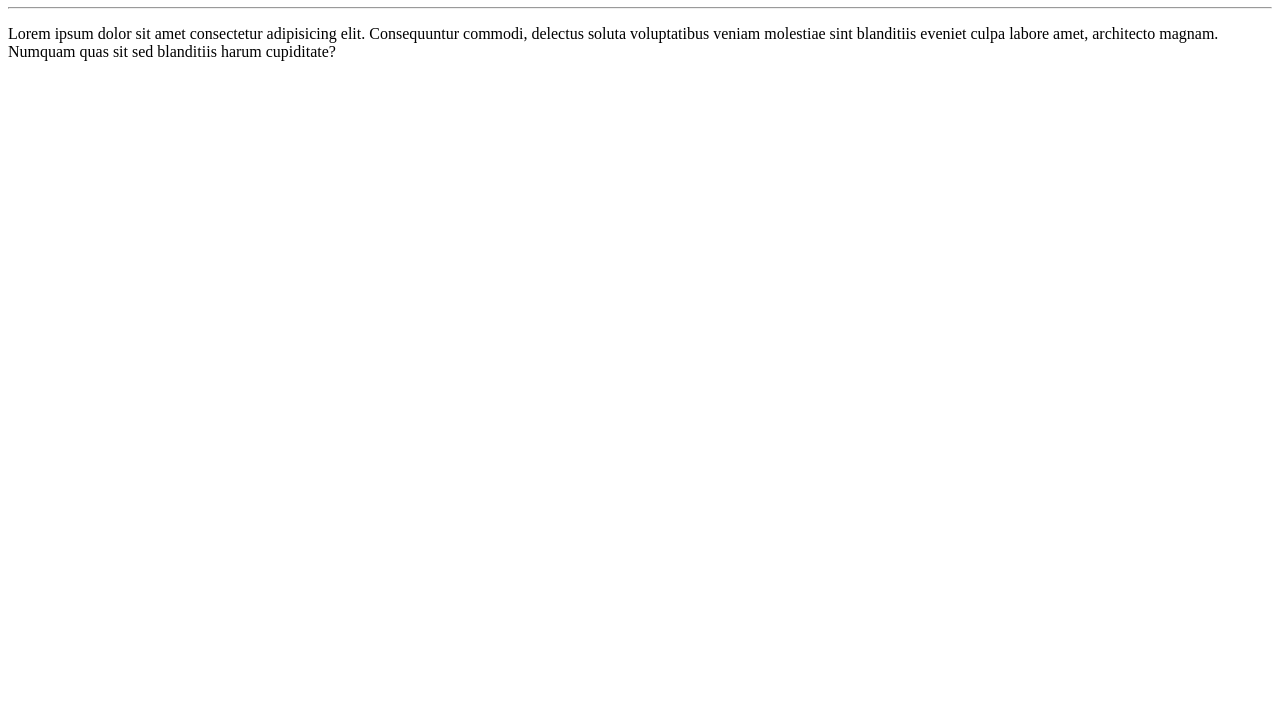
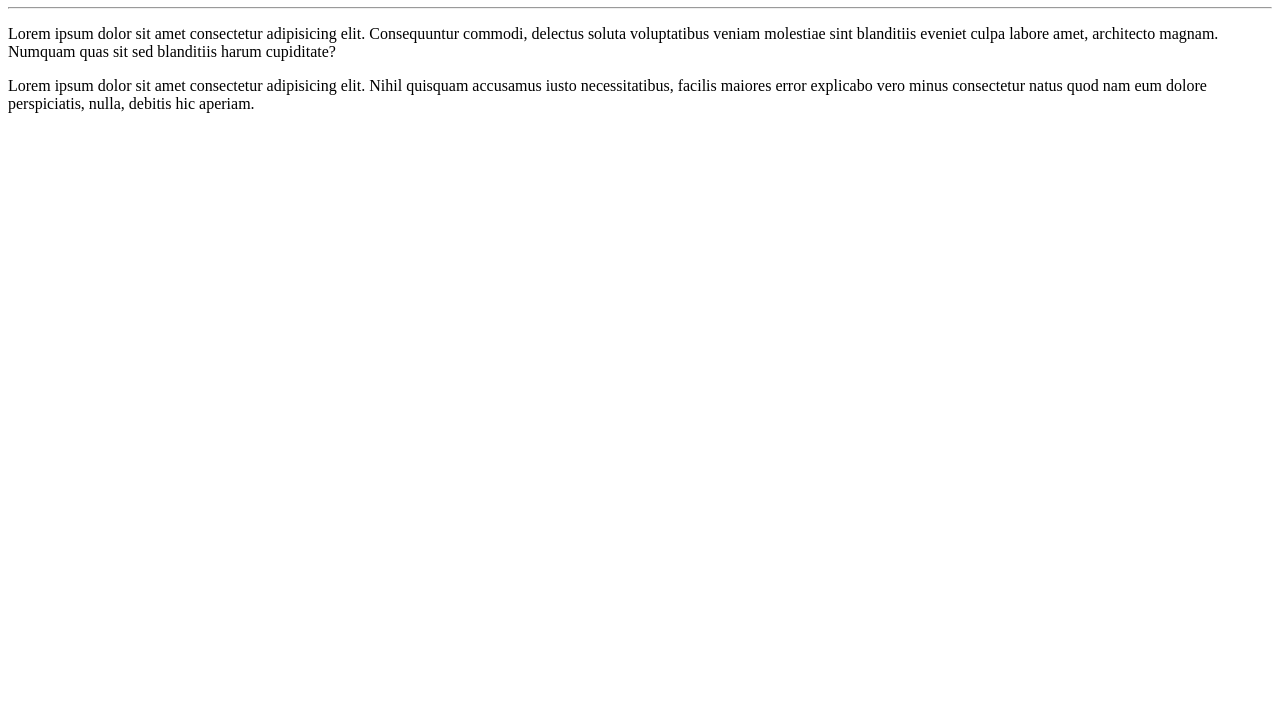
Before and after one commit to pedrocorreialopes/Hello-World, a plain HTML site: page site-exemplo/index.html in a window 1280 px wide. Shown: the part 73-800 px from the top of the page. Drawn offline with Linux system fonts and the light colour scheme.

Commit message:
Adicionei um paragrafo

```diff
--- a/site-exemplo/index.html
+++ b/site-exemplo/index.html
@@ -10,5 +10,6 @@
    <h1>Olá, Mundo!</h1>
    <hr>
    <p>Lorem ipsum dolor sit amet consectetur adipisicing elit. Consequuntur commodi, delectus soluta voluptatibus veniam molestiae sint blanditiis eveniet culpa labore amet, architecto magnam. Numquam quas sit sed blanditiis harum cupiditate?</p>
+   <p>Lorem ipsum dolor sit amet consectetur adipisicing elit. Nihil quisquam accusamus iusto necessitatibus, facilis maiores error explicabo vero minus consectetur natus quod nam eum dolore perspiciatis, nulla, debitis hic aperiam.</p>
 </body>
 </html>
```
